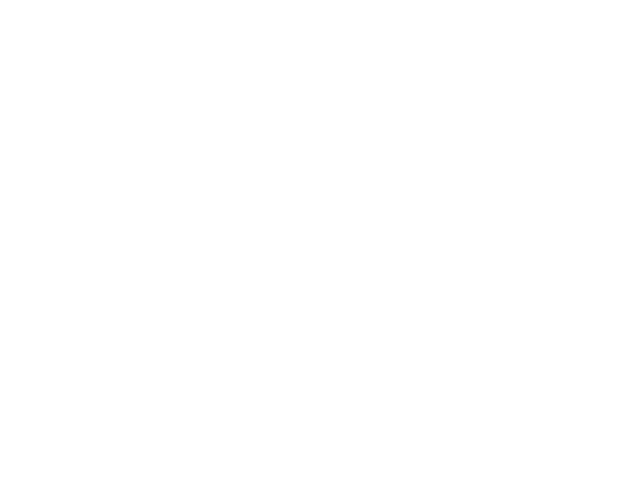
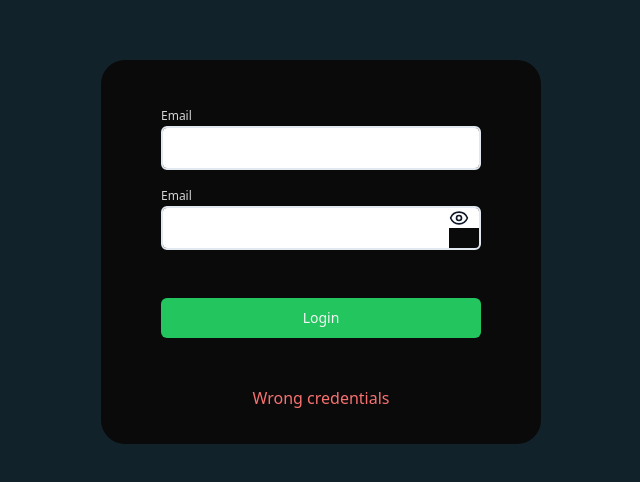
Before and after one commit to ilert1/crypton_frontend_task, a React (Vite) app: page / in a window 1280 px wide. Shown: the part 148-630 px from the top of the page, without its empty margins (319-959 px from the left). Built offline with nearby package versions, Linux system fonts and the light colour scheme.

Commit message:
feat: Added login form

```diff
--- a/src/App.tsx
+++ b/src/App.tsx
@@ -1,5 +1,13 @@
+import { LoginForm } from "./widgets/LoginForm";
+
 function App() {
-    return <></>;
+    return (
+        <div className="h-[100dvh] w-full bg-bg flex items-center justify-center">
+            <div className="bg-neutral-950 rounded-3xl max-w-[440px] w-full h-96 flex flex-col gap-4">
+                <LoginForm />
+            </div>
+        </div>
+    );
 }
 
 export default App;
--- /dev/null
+++ b/src/widgets/LoginForm.tsx
@@ -0,0 +1,63 @@
+import { Button } from "@/shared/ui/button";
+import { Form, FormControl, FormField, FormItem } from "@/shared/ui/form";
+import { Input } from "@/shared/ui/input/input";
+import { zodResolver } from "@hookform/resolvers/zod";
+import { useForm } from "react-hook-form";
+import { z } from "zod";
+
+export const LoginForm = () => {
+    const formSchema = z.object({
+        username: z.string().min(1).email(),
+        password: z.string().min(4),
+    });
+
+    const form = useForm<z.infer<typeof formSchema>>({
+        resolver: zodResolver(formSchema),
+        defaultValues: {
+            username: "",
+        },
+    });
+
+    const onSubmit = () => {};
+
+    return (
+        <Form {...form}>
+            <form onSubmit={form.handleSubmit(onSubmit)} className="w-full">
+                <div className="flex flex-col gap-12 px-[60px] pt-[50px]">
+                    <div className="flex flex-col gap-5">
+                        <FormField
+                            control={form.control}
+                            name="username"
+                            render={({ field }) => (
+                                <FormItem>
+                                    <FormControl>
+                                        <Input label="Email" {...field} />
+                                    </FormControl>
+                                </FormItem>
+                            )}
+                        />
+                        <FormField
+                            control={form.control}
+                            name="password"
+                            render={({ field }) => (
+                                <FormItem>
+                                    <FormControl>
+                                        <Input
+                                            label="Email"
+                                            {...field}
+                                            type="password"
+                                        />
+                                    </FormControl>
+                                </FormItem>
+                            )}
+                        />
+                    </div>
+                    <Button variant="loginRegisterButton">Login</Button>
+                    <span className="w-full text-center text-red-400">
+                        Wrong credentials
+                    </span>
+                </div>
+            </form>
+        </Form>
+    );
+};
```
